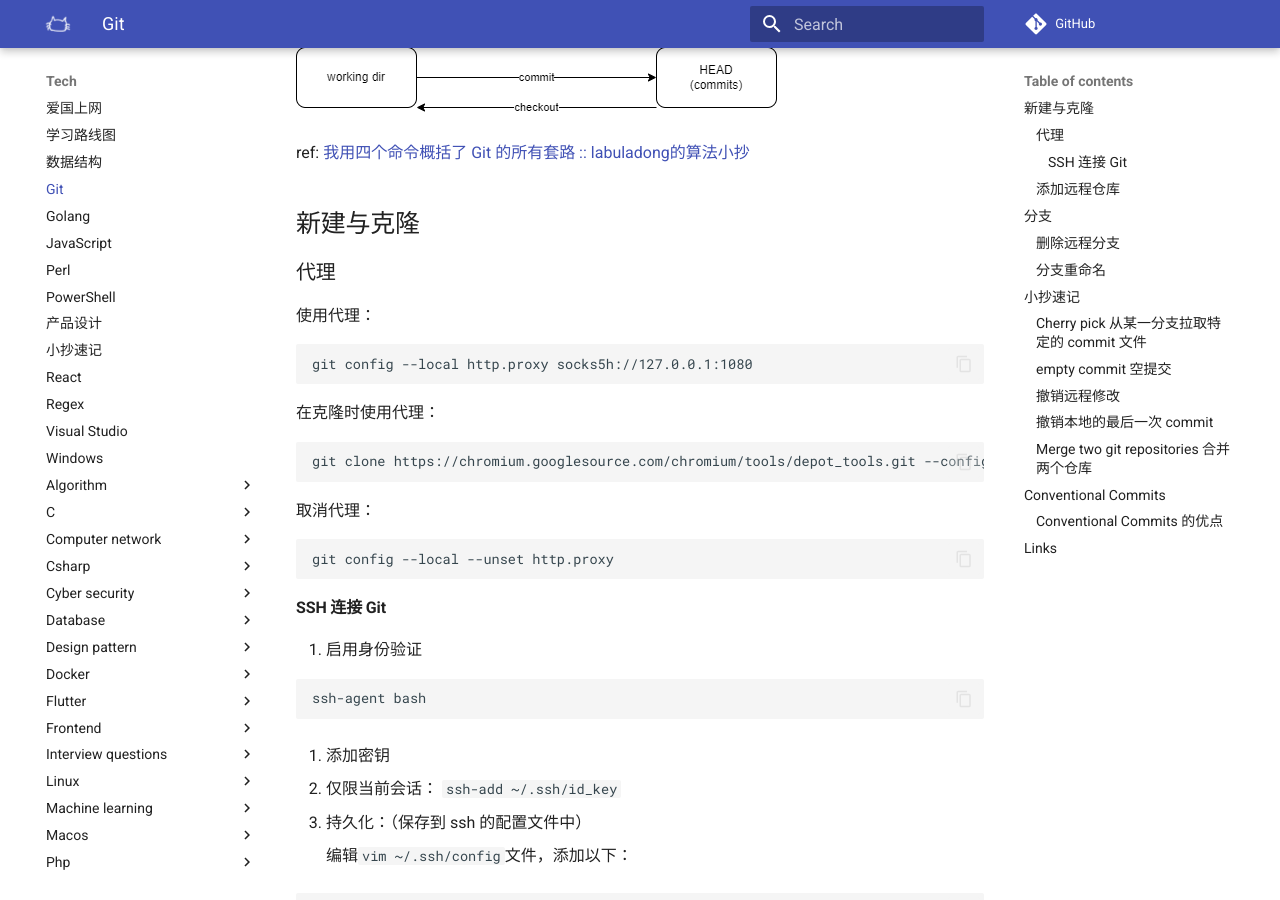
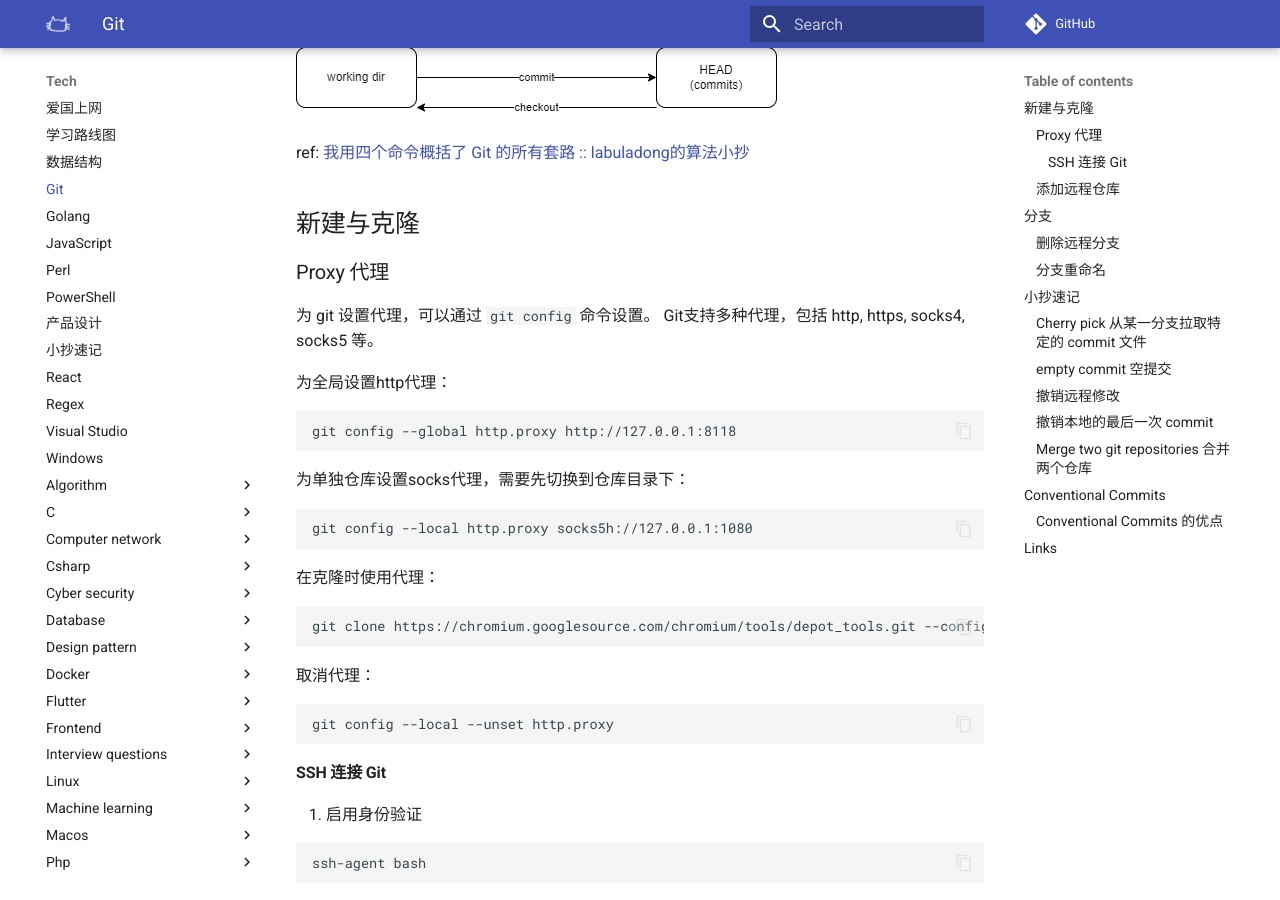
Before and after one commit to luoxufeiyan/wiki.luoxufeiyan.com, an MkDocs documentation site: the page built from docs/tech/git.md, in a window 1280 px wide and 900 px high, scrolled down 934 px. Built offline with MkDocs 1.6.1 and Material for MkDocs 9.7.7, drawn with Linux system fonts in a browser that asks for light colours; comment, search, counter and statistics services are not loaded.

Commit message:
update git

````diff
--- a/docs/tech/git.md
+++ b/docs/tech/git.md
@@ -29,9 +29,17 @@ ref: [我用四个命令概括了 Git 的所有套路 :: labuladong的算法小
 
 ## 新建与克隆
 
-### 代理
+### Proxy 代理
 
-使用代理：
+为 git 设置代理，可以通过 `git config` 命令设置。 Git支持多种代理，包括 http, https, socks4, socks5 等。
+
+为全局设置http代理：
+
+```shell
+git config --global http.proxy http://127.0.0.1:8118
+```
+
+为单独仓库设置socks代理，需要先切换到仓库目录下：
 
 ```shell
 git config --local http.proxy socks5h://127.0.0.1:1080
````
Also changed, not shown: docs/tech/algorithm/tree/traversal/preorder.md (added).
